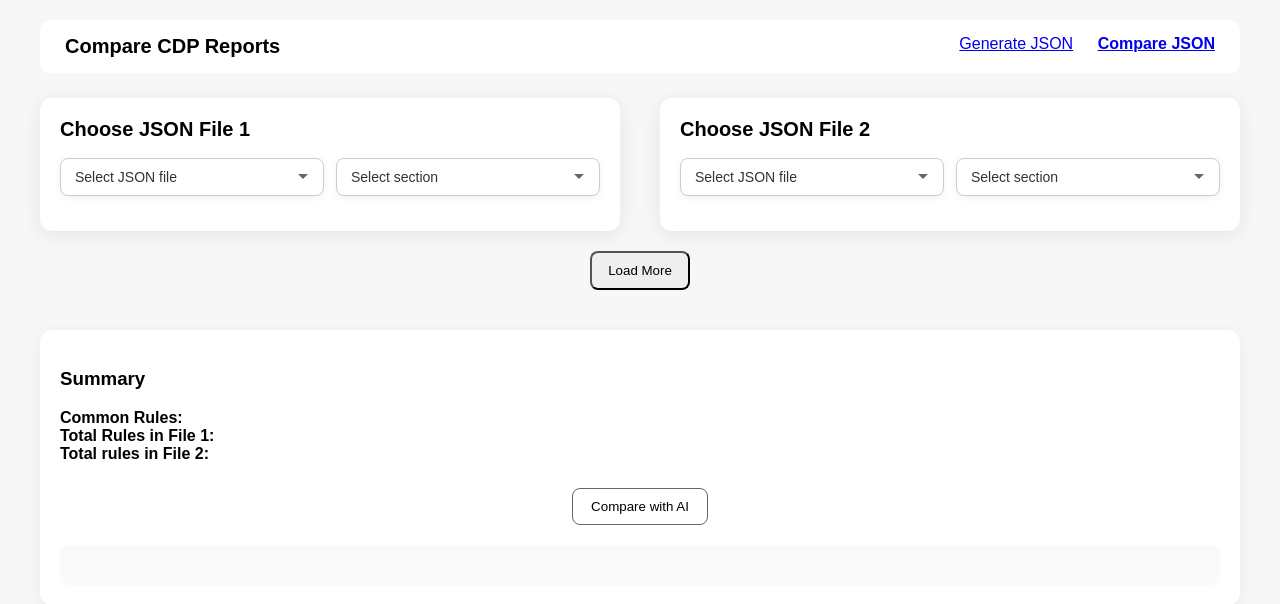
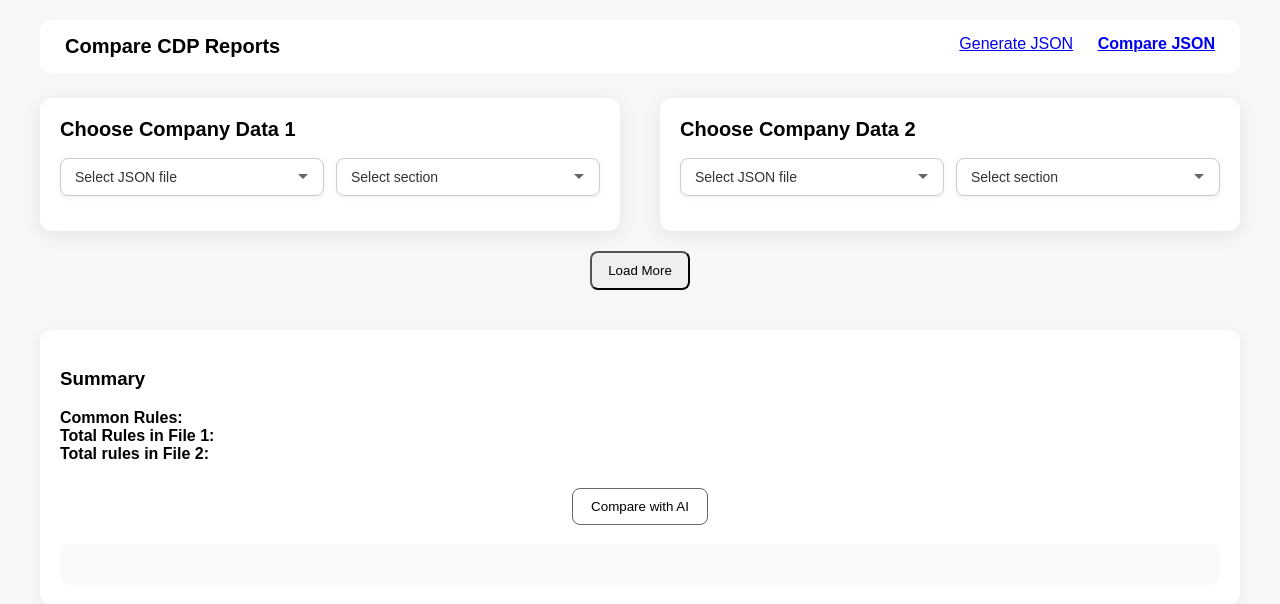
Before and after one commit to Harshal-Shah-TechNestIndia/CDPComparison, a Flask app: page /compare in a window 1280 px wide. Shown: the top 604 px of the page. Run offline with Flask 3, Linux system fonts and the light colour scheme; parts of the project's set-up code (start-up, migrations or seed data) failed here and were passed over.

Commit message:
Update compare.html
Minor changes

```diff
--- a/templates/compare.html
+++ b/templates/compare.html
@@ -129,7 +129,7 @@
 
   <!-- Left Panel -->
   <div class="card">
-    <h2 id="company1">Choose JSON File 1</h2>
+    <h2 id="company1">Choose Company Data 1</h2>
 
     <div class="select-row">
       <select id="file1"></select>
@@ -148,7 +148,7 @@
 
   <!-- Right Panel -->
   <div class="card">
-    <h2 id="company2">Choose JSON File 2</h2>
+    <h2 id="company2">Choose Company Data 2</h2>
 
     <div class="select-row">
       <select id="file2"></select>
@@ -165,12 +165,14 @@
   </div>
 </div>
 
+
+<!-- Load More Button -->
 <div style="text-align:center; margin-top:20px;">
-        <button id="loadMoreBtn"
-            style="padding:10px 16px; border-radius:8px; cursor:pointer;">
-            Load More
-        </button>
-    </div>
+    <button id="loadMoreBtn"
+        style="padding:10px 16px; border-radius:8px; cursor:pointer;">
+        Load More
+    </button>
+</div>
 
 <!-- Summary -->
 <div class="summary-box">
```
